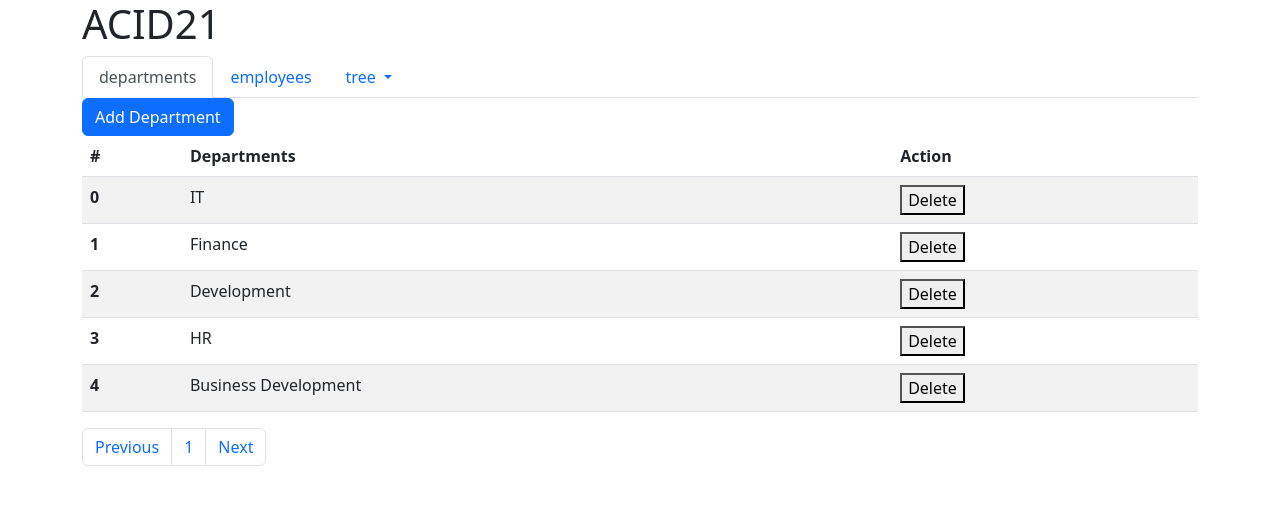
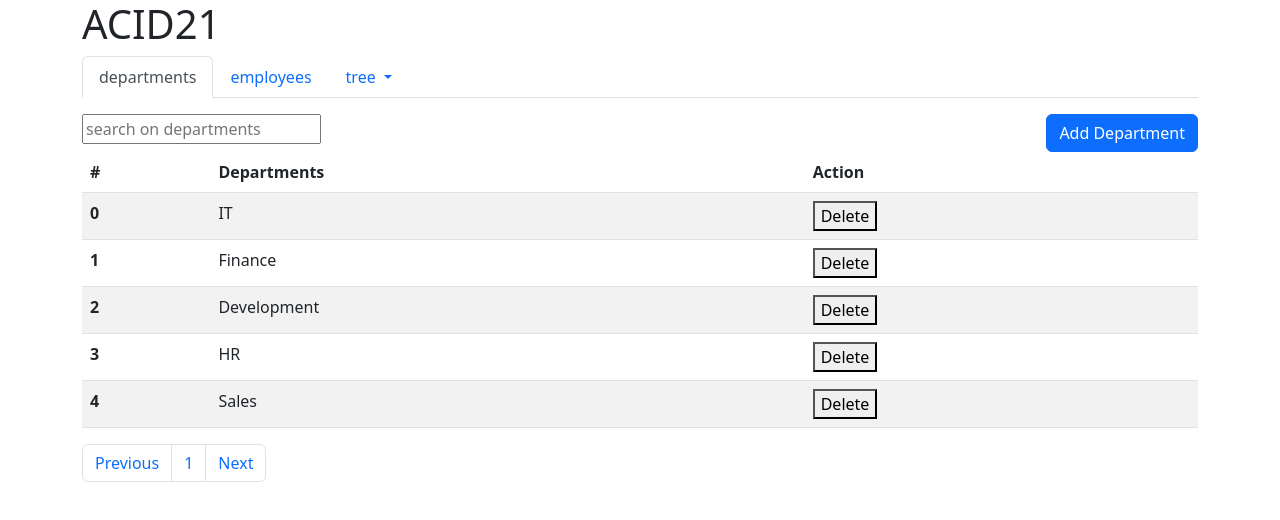
Before and after one commit to mostafa-saqr/ACID21, a Vue app in the folder frontend-task/: page / in a window 1280 px wide. Shown: the top 520 px of the page. Built offline with nearby package versions, Linux system fonts and the light colour scheme.

Commit message:
add search feature

```diff
--- a/frontend-task/src/App.vue
+++ b/frontend-task/src/App.vue
@@ -2,6 +2,7 @@
   <div class="container">
     <div class="row">
       <div class="col-md-12">
+
         <div class="accounting-app">
     <h1>ACID21</h1>
     <ul class="nav nav-tabs" id="myTab" role="tablist">
@@ -33,11 +34,31 @@
 <div class="tab-content" id="myTabContent">
 
   <div class="tab-pane fade show active" id="departments-tab-pane" role="tabpanel" aria-labelledby="departments-tab" tabindex="0">
-  <button class="btn btn-primary" data-bs-toggle="modal" data-bs-target="#addDepartmentModal">Add Department</button>
-    <DepartmentList :departments="departments" @deleteDepartment="deleteDepartment"/>
+<div class="row mt-3">
+      <div class="col-md-6">
+        <input type="text" v-model="departmentSearchKeyword" @input="departmentSearchByName()" placeholder="search on departments">
+
+      </div>
+      <div class="col-md-6 text-end">
+        <button class="btn btn-primary" data-bs-toggle="modal" data-bs-target="#addDepartmentModal">Add Department</button>
+
+      </div>
+    </div>
+  <DepartmentList :departments="departments" @deleteDepartment="deleteDepartment"/>
   </div>
   <div class="tab-pane fade" id="employees-tab-pane" role="tabpanel" aria-labelledby="employees-tab" tabindex="0">
+    <div class="row mt-3">
+      <div class="col-md-6">
+    <input type="text" v-model="employeeSearchKeyword" @input="employeeSearchByName()" placeholder="search on employees">
+
+      </div>
+      <div class="col-md-6 text-end">
     <button class="btn btn-primary" data-bs-toggle="modal" data-bs-target="#addEmployeeModal">Add Employee</button>
+
+      </div>
+    </div>
+
+
 
     <EmployeeList :employees="employees" :departments="departments" @deleteEmployee="deleteEmployee"/>
   </div>
@@ -75,10 +96,29 @@ export default defineComponent({
   data(){
     return {
       departments : departmentsData as DepartmentsDTO[],
-      employees : employeesData as EmployeeDTO[]
+      employees : employeesData as EmployeeDTO[],
+      departmentSearchKeyword:'',
+      employeeSearchKeyword:'',
+
     }
   },
   methods:{
+    departmentSearchByName(){
+      if (this.departmentSearchKeyword.length > 0) {
+      this.departments = departmentsData.filter((item)=>  item.name.toLowerCase().includes(this.departmentSearchKeyword.toLowerCase()))
+      } else {
+        this.departments = departmentsData
+      }
+
+    },
+    employeeSearchByName(){
+      if (this.employeeSearchKeyword.length > 0) {
+      this.employees = employeesData.filter((item)=>  item.name.toLowerCase().includes(this.employeeSearchKeyword.toLowerCase()))
+      } else {
+        this.employees = employeesData
+      }
+
+    },
     addNewEmployee(value:EmployeeDTO){
       this.employees.push(value)
     },
--- a/frontend-task/src/components/DepartmentsList.vue
+++ b/frontend-task/src/components/DepartmentsList.vue
@@ -34,7 +34,7 @@ export default defineComponent({
   data(){
     return {
      paginationValues:{
-      pageSize:15,
+      pageSize:8,
       pageIndex:0,
       resultsLength:this.departments.length
      }
--- a/frontend-task/src/components/EmployeesList.vue
+++ b/frontend-task/src/components/EmployeesList.vue
@@ -1,4 +1,5 @@
 <template>
+
 <table class="table table-striped">
   <thead>
     <tr>
@@ -33,7 +34,7 @@ export default defineComponent({
   data(){
     return {
       paginationValues:{
-      pageSize:15,
+      pageSize:6,
       pageIndex:0,
       resultsLength:this.employees.length
      }
--- a/frontend-task/src/data/organizationData.ts
+++ b/frontend-task/src/data/organizationData.ts
@@ -20,7 +20,7 @@ let departmentsData  = [
     },
     {
       id:5,
-      name:'Business Development'
+      name:'Sales'
     },
   ] as DepartmentsDTO[];
 
```
